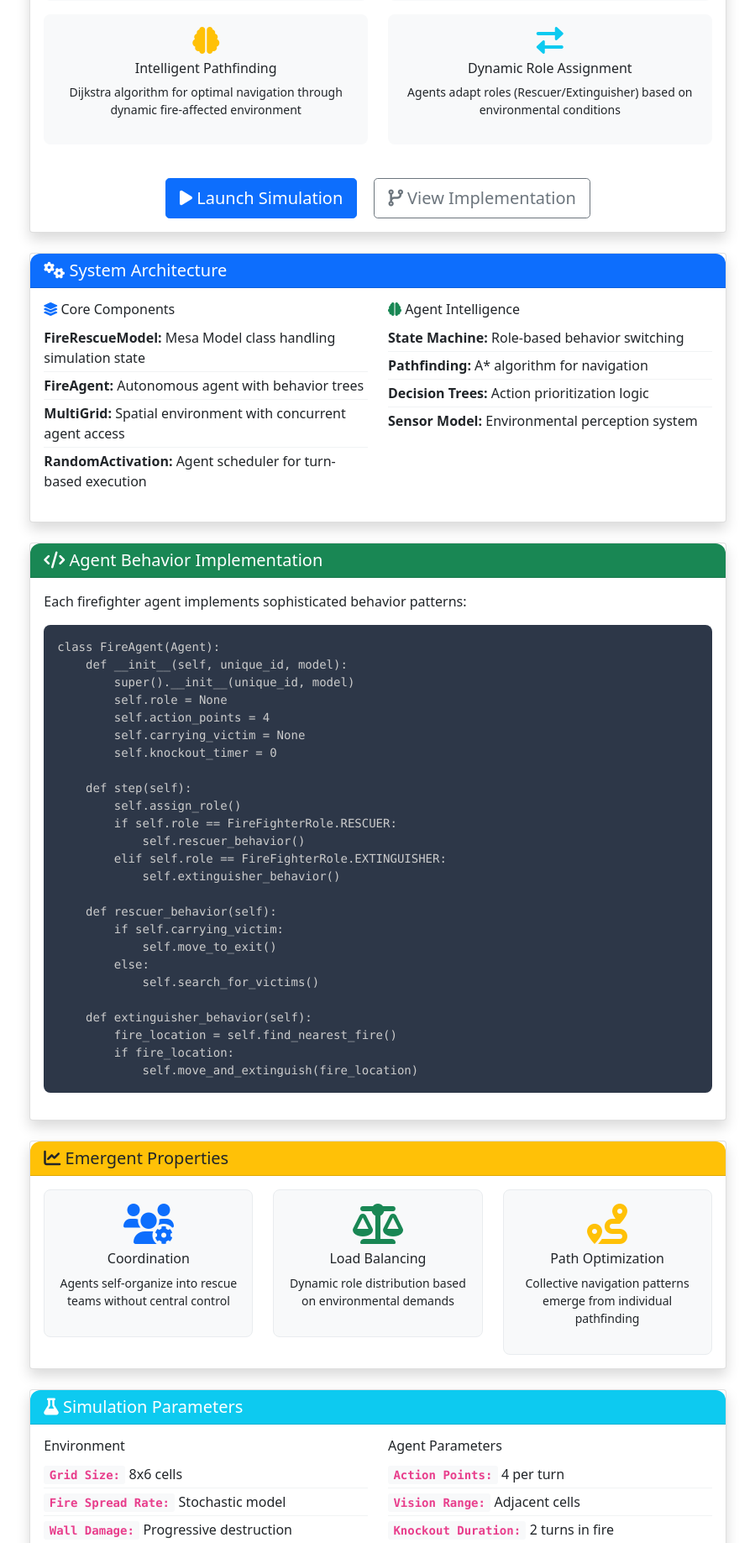
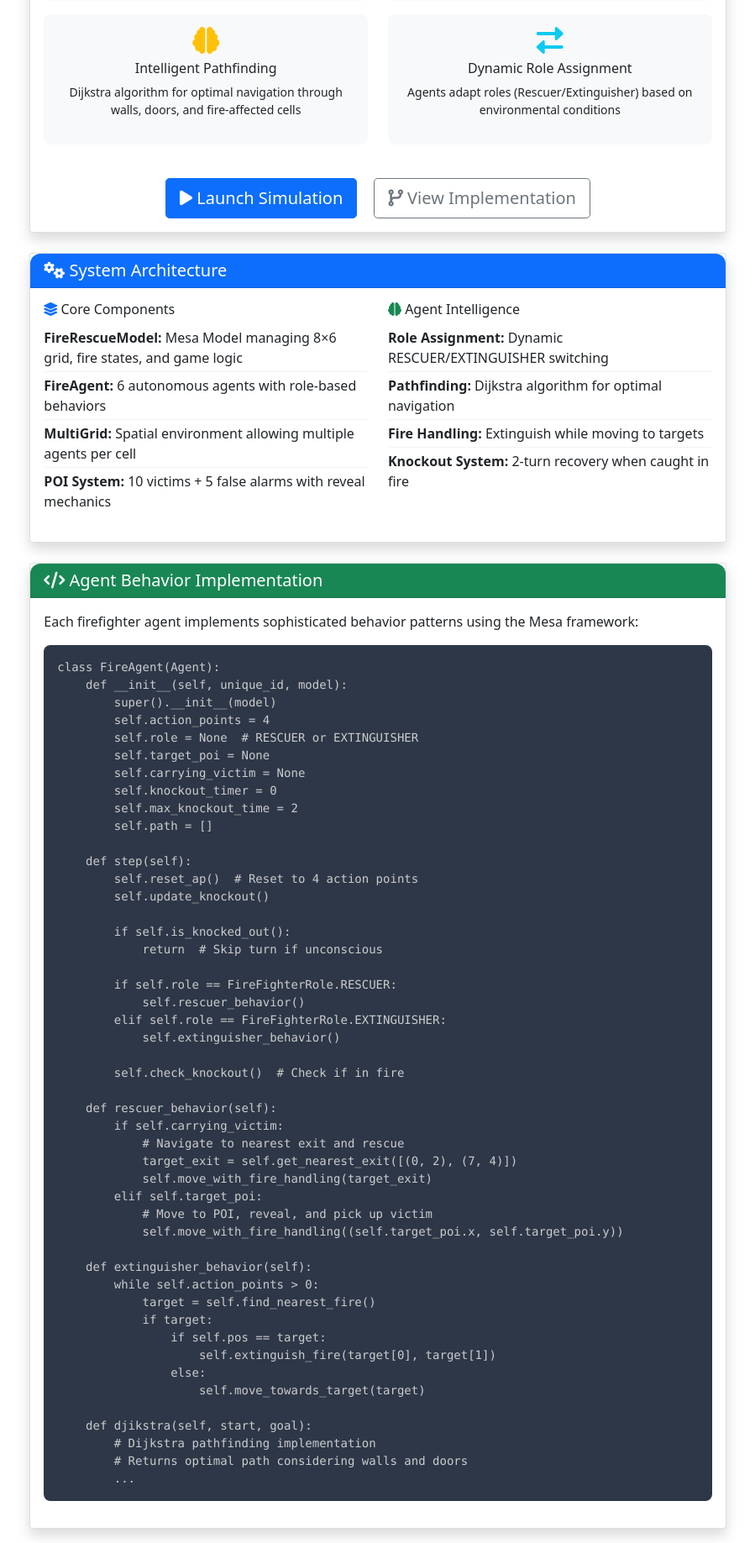
Before and after one commit to ChzCharbel/BoardGameSimulation, a Flask app: page / in a window 1280 px wide, after a click on "View Implementation". Shown: the part 481-2318 px from the top of the page at 84% size, without its empty margins (190-1089 px from the left). Run offline with Flask 3, Linux system fonts and the light colour scheme; parts of the project's set-up code (start-up, migrations or seed data) failed here and were passed over; some libraries are stand-ins or nearby versions.

Commit message:
updated file: frontend/templates/index.html

```diff
--- a/frontend/templates/index.html
+++ b/frontend/templates/index.html
@@ -80,8 +80,8 @@
                     <i class="fas fa-brain fa-2x text-warning mb-2"></i>
                     <h6>Intelligent Pathfinding</h6>
                     <p class="small">
-                      Dijkstra algorithm for optimal navigation through dynamic
-                      fire-affected environment
+                      Dijkstra algorithm for optimal navigation through walls,
+                      doors, and fire-affected cells
                     </p>
                   </div>
                 </div>
@@ -132,20 +132,16 @@
                     </h6>
                     <ul class="list-unstyled">
                       <li>
-                        <strong>FireRescueModel:</strong> Mesa Model class
-                        handling simulation state
+                        <strong>FireRescueModel:</strong> Mesa Model managing 8×6 grid, fire states, and game logic
                       </li>
                       <li>
-                        <strong>FireAgent:</strong> Autonomous agent with
-                        behavior trees
+                        <strong>FireAgent:</strong> 6 autonomous agents with role-based behaviors
                       </li>
                       <li>
-                        <strong>MultiGrid:</strong> Spatial environment with
-                        concurrent agent access
+                        <strong>MultiGrid:</strong> Spatial environment allowing multiple agents per cell
                       </li>
                       <li>
-                        <strong>RandomActivation:</strong> Agent scheduler for
-                        turn-based execution
+                        <strong>POI System:</strong> 10 victims + 5 false alarms with reveal mechanics
                       </li>
                     </ul>
                   </div>
@@ -156,20 +152,16 @@
                     </h6>
                     <ul class="list-unstyled">
                       <li>
-                        <strong>State Machine:</strong> Role-based behavior
-                        switching
+                        <strong>Role Assignment:</strong> Dynamic RESCUER/EXTINGUISHER switching
                       </li>
                       <li>
-                        <strong>Pathfinding:</strong> A* algorithm for
-                        navigation
+                        <strong>Pathfinding:</strong> Dijkstra algorithm for optimal navigation
                       </li>
                       <li>
-                        <strong>Decision Trees:</strong> Action prioritization
-                        logic
+                        <strong>Fire Handling:</strong> Extinguish while moving to targets
                       </li>
                       <li>
-                        <strong>Sensor Model:</strong> Environmental perception
-                        system
+                        <strong>Knockout System:</strong> 2-turn recovery when caught in fire
                       </li>
                     </ul>
                   </div>
@@ -186,33 +178,55 @@
               <div class="card-body">
                 <p>
                   Each firefighter agent implements sophisticated behavior
-                  patterns:
+                  patterns using the Mesa framework:
                 </p>
                 <pre><code class="language-python">class FireAgent(Agent):
     def __init__(self, unique_id, model):
-        super().__init__(unique_id, model)
-        self.role = None
+        super().__init__(model)
         self.action_points = 4
+        self.role = None  # RESCUER or EXTINGUISHER
+        self.target_poi = None
         self.carrying_victim = None
         self.knockout_timer = 0
+        self.max_knockout_time = 2
+        self.path = []
 
     def step(self):
-        self.assign_role()
+        self.reset_ap()  # Reset to 4 action points
+        self.update_knockout()
+
+        if self.is_knocked_out():
+            return  # Skip turn if unconscious
+
         if self.role == FireFighterRole.RESCUER:
             self.rescuer_behavior()
         elif self.role == FireFighterRole.EXTINGUISHER:
             self.extinguisher_behavior()
 
+        self.check_knockout()  # Check if in fire
+
     def rescuer_behavior(self):
         if self.carrying_victim:
-            self.move_to_exit()
-        else:
-            self.search_for_victims()
+            # Navigate to nearest exit and rescue
+            target_exit = self.get_nearest_exit([(0, 2), (7, 4)])
+            self.move_with_fire_handling(target_exit)
+        elif self.target_poi:
+            # Move to POI, reveal, and pick up victim
+            self.move_with_fire_handling((self.target_poi.x, self.target_poi.y))
 
     def extinguisher_behavior(self):
-        fire_location = self.find_nearest_fire()
-        if fire_location:
-            self.move_and_extinguish(fire_location)</code></pre>
+        while self.action_points > 0:
+            target = self.find_nearest_fire()
+            if target:
+                if self.pos == target:
+                    self.extinguish_fire(target[0], target[1])
+                else:
+                    self.move_towards_target(target)
+
+    def djikstra(self, start, goal):
+        # Dijkstra pathfinding implementation
+        # Returns optimal path considering walls and doors
+        ...</code></pre>
               </div>
             </div>
 
@@ -227,10 +241,9 @@
                   <div class="col-md-4">
                     <div class="emergent-property text-center p-3">
                       <i class="fas fa-users-cog fa-3x text-primary mb-2"></i>
-                      <h6>Coordination</h6>
+                      <h6>Self-Organization</h6>
                       <p class="small">
-                        Agents self-organize into rescue teams without central
-                        control
+                        Agents form rescue teams based on proximity to POIs without central coordination
                       </p>
                     </div>
                   </div>
@@ -239,19 +252,18 @@
                       <i
                         class="fas fa-balance-scale fa-3x text-success mb-2"
                       ></i>
-                      <h6>Load Balancing</h6>
+                      <h6>Dynamic Role Balancing</h6>
                       <p class="small">
-                        Dynamic role distribution based on environmental demands
+                        Max 3 rescuers assigned; remaining agents become extinguishers automatically
                       </p>
                     </div>
                   </div>
                   <div class="col-md-4">
                     <div class="emergent-property text-center p-3">
                       <i class="fas fa-route fa-3x text-warning mb-2"></i>
-                      <h6>Path Optimization</h6>
+                      <h6>Adaptive Pathfinding</h6>
                       <p class="small">
-                        Collective navigation patterns emerge from individual
-                        pathfinding
+                        Agents recalculate paths dynamically as fire spreads and walls are destroyed
                       </p>
                     </div>
                   </div>
@@ -270,23 +282,34 @@
                   <div class="col-md-6">
                     <h6>Environment</h6>
                     <ul class="list-unstyled">
-                      <li><code>Grid Size:</code> 8x6 cells</li>
-                      <li><code>Fire Spread Rate:</code> Stochastic model</li>
-                      <li><code>Wall Damage:</code> Progressive destruction</li>
+                      <li><code>Grid Size:</code> 8×6 cells with walls & doors</li>
+                      <li><code>Fire States:</code> CLEAR → SMOKE → FIRE</li>
+                      <li><code>Structural Damage:</code> Max 24 before collapse</li>
                       <li>
-                        <code>Victim Placement:</code> Random distribution
+                        <code>POIs:</code> 10 victims + 5 false alarms
                       </li>
                     </ul>
                   </div>
                   <div class="col-md-6">
                     <h6>Agent Parameters</h6>
                     <ul class="list-unstyled">
+                      <li><code>Agents:</code> 6 firefighters</li>
                       <li><code>Action Points:</code> 4 per turn</li>
-                      <li><code>Vision Range:</code> Adjacent cells</li>
                       <li><code>Knockout Duration:</code> 2 turns in fire</li>
                       <li>
-                        <code>Carrying Capacity:</code> 1 victim per agent
+                        <code>Win Condition:</code> Rescue 7 victims
                       </li>
+                    </ul>
+                  </div>
+                </div>
+                <div class="row mt-3">
+                  <div class="col-12">
+                    <h6>Action Costs</h6>
+                    <ul class="list-inline">
+                      <li class="list-inline-item"><code>Move:</code> 1 AP</li>
+                      <li class="list-inline-item"><code>Open Door:</code> 1 AP</li>
+                      <li class="list-inline-item"><code>Extinguish Smoke:</code> 1 AP</li>
+                      <li class="list-inline-item"><code>Extinguish Fire:</code> 2 AP</li>
                     </ul>
                   </div>
                 </div>
```
